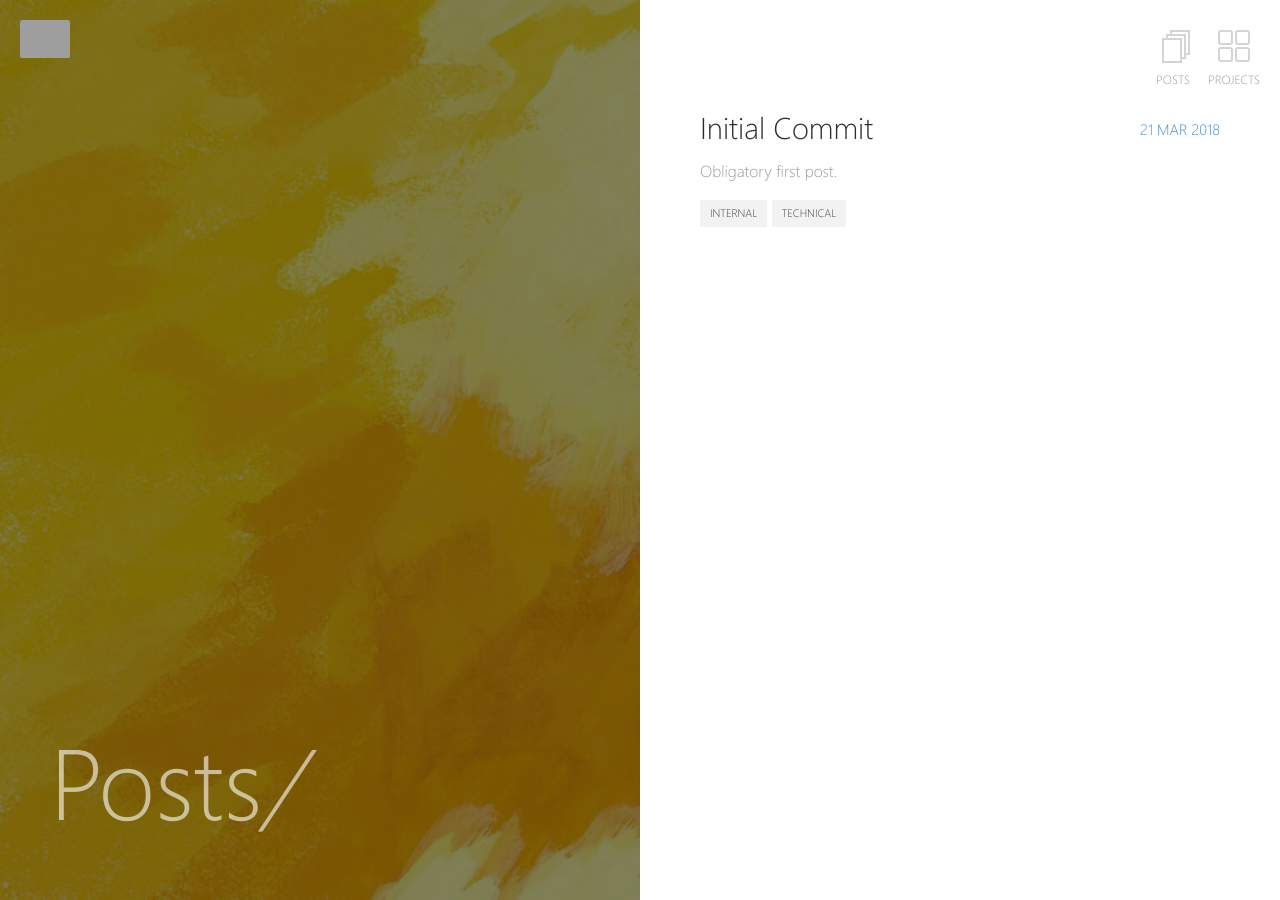
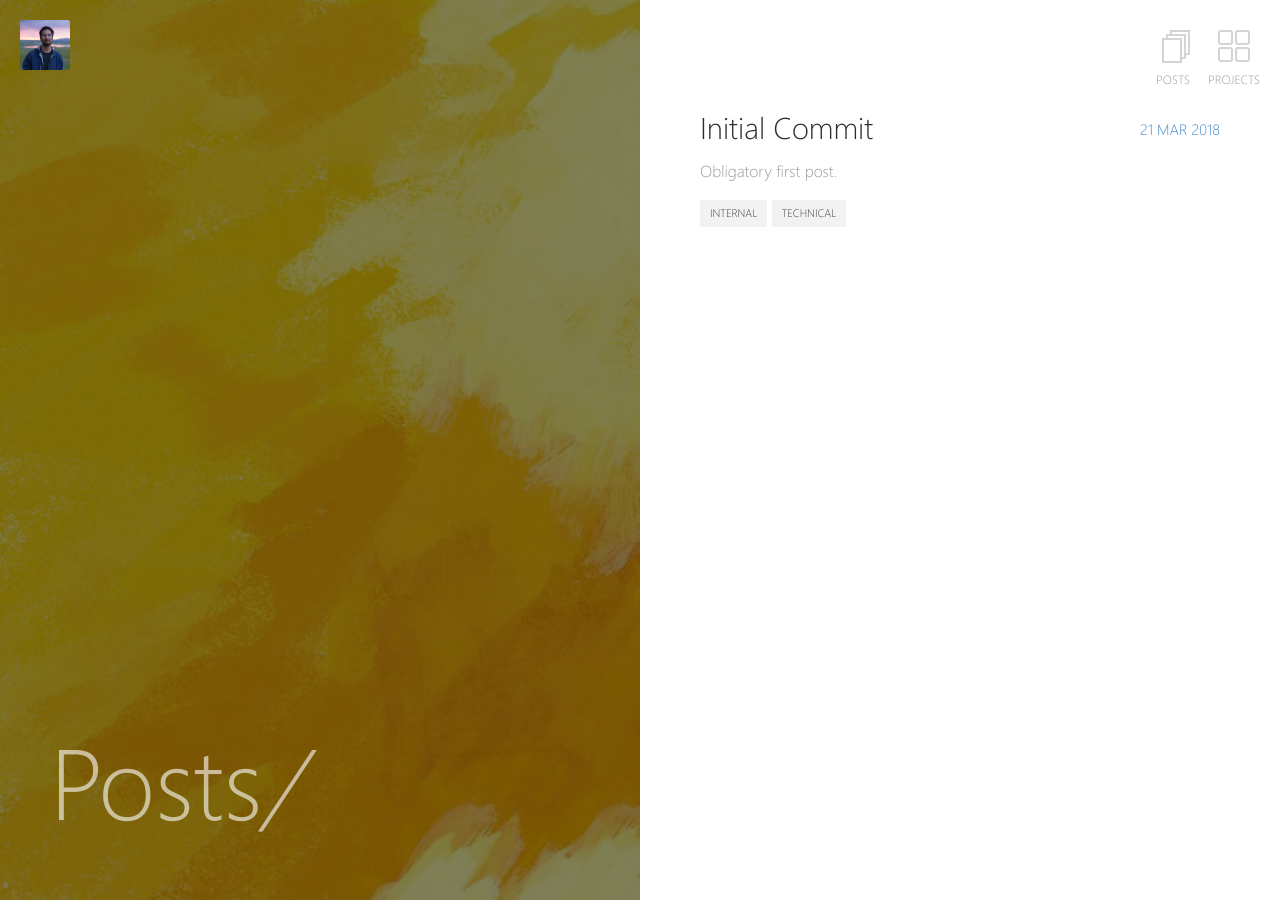
Before and after one commit to sumeet-bansal/sumeet-bansal.github.io, a Jekyll site: the page built from _pages/posts.md, in a window 1280 px wide. Built offline with Jekyll 4.4.1, drawn with Linux system fonts in a browser that asks for light colours.

Commit message:
updated layouts with profile-small for faster loading

```diff
--- a/_layouts/page.html
+++ b/_layouts/page.html
@@ -10,7 +10,7 @@ layout: compress
     <div class="block-left">
       <div class="content">
         <a href="{{ site.url }}" class="logo">
-          <img src="{{ site.url }}/images/{{ site.logo }}" style="border-radius: 5%;">
+          <img src="{{ site.url }}/images/{{ site.logo | replace: '.', '-small.' }}" style="border-radius: 5%;">
         </a>
         <div class="post-title-section">
           <div class="section-line">Posts <em>/</em></div>
--- a/_layouts/post-list.html
+++ b/_layouts/post-list.html
@@ -10,7 +10,7 @@ layout: compress
     <div class="block-left">
       <div class="content">
         <a href="{{ site.url }}" class="logo">
-          <img src="{{ site.url }}/images/{{ site.logo }}" alt="logo" style="border-radius: 5%;">
+          <img src="{{ site.url }}/images/{{ site.logo | replace: '.', '-small.' }}" alt="logo" style="border-radius: 5%;">
         </a>
         <h1 class="section-title">{{ page.title }}<em>/</em>
         </h1>
--- a/_layouts/post.html
+++ b/_layouts/post.html
@@ -10,7 +10,7 @@ layout: compress
     <div class="block-left">
       <div class="content">
         <a href="{{ site.url }}" class="logo">
-          <img src="{{ site.url }}/images/{{ site.logo }}" alt="logo" style="border-radius: 5%;">
+          <img src="{{ site.url }}/images/{{ site.logo | replace: '.', '-small.' }}" alt="logo" style="border-radius: 5%;">
         </a>
         <div class="post-title-section">
           <div class="section-line">Posts <em>/</em></div>
--- a/_layouts/projects.html
+++ b/_layouts/projects.html
@@ -15,7 +15,7 @@ layout: compress
   }
   </style>
   <a href="{{ site.url }}" class="logo" style="width: 50px; height: auto;">
-    <img src="{{ site.url }}/images/{{ site.logo }}" alt="logo" style="border-radius: 5%;">
+    <img src="{{ site.url }}/images/{{ site.logo | replace: '.', '-small.' }}" alt="logo" style="border-radius: 5%;">
   </a>
   <a href="{{ site.url }}/posts" title="posts" class="posts-menu-icon" id="posts-icon-projects"></a>
   <a href="{{ site.url }}/projects" title="project" class="projects-menu-icon">
```
Also changed, not shown: images/profile-small.png (added).
